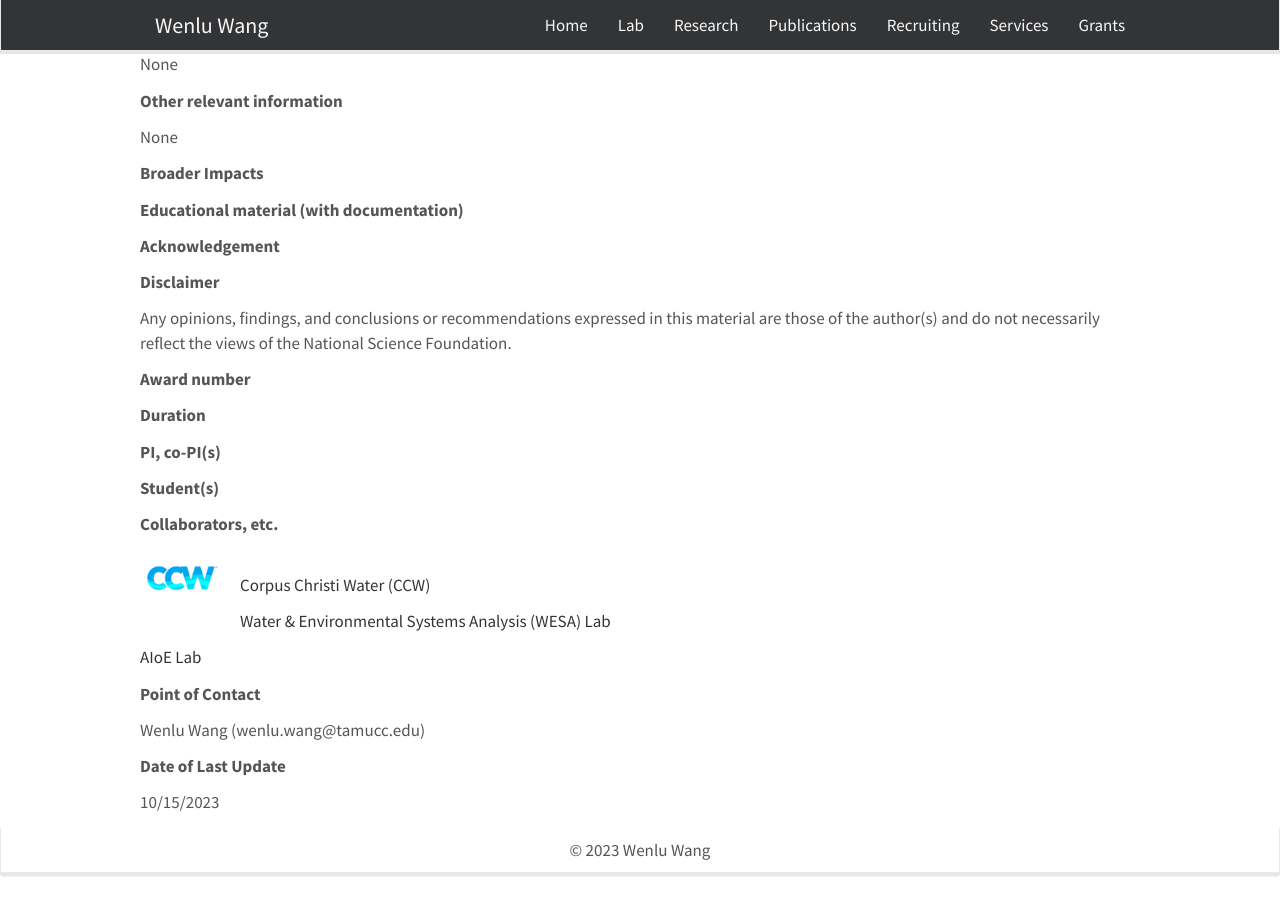
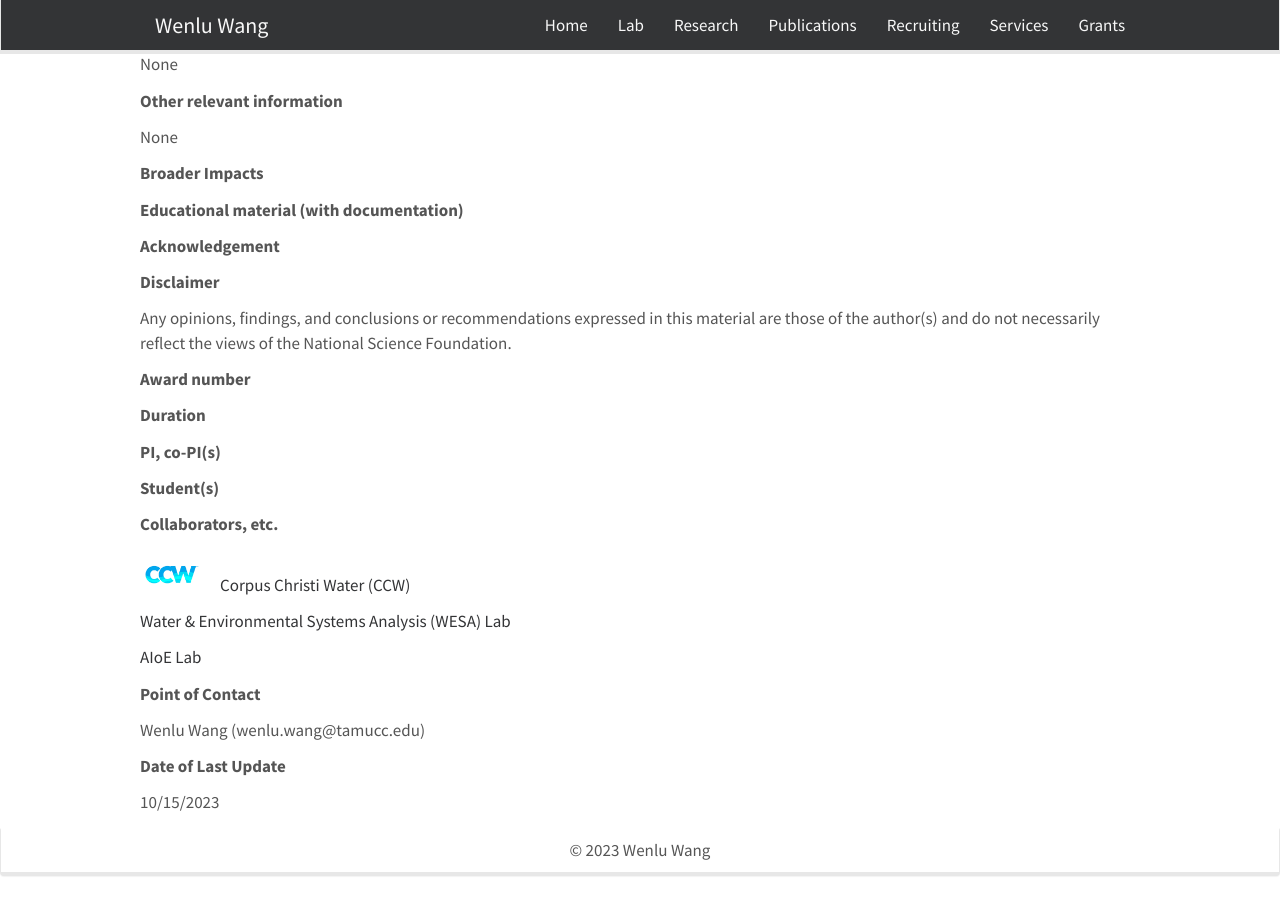
Before and after one commit to WENLU-W/WENLU-W.github.io, a Jekyll site: the page built from docs/_posts/2023-10-01-ai4hydro.md, in a window 1280 px wide and 900 px high, scrolled down 784 px. Built offline with Jekyll 4.4.1, drawn with Linux system fonts in a browser that asks for light colours; nearby versions of some CDN libraries.

Commit message:
Update 2023-10-01-ai4hydro.md

```diff
--- a/docs/_posts/2023-10-01-ai4hydro.md
+++ b/docs/_posts/2023-10-01-ai4hydro.md
@@ -55,7 +55,7 @@ categories: Project
 
 **Collaborators, etc.**
 
-   <img align="left" src="{{ site.url }}{{ site.baseurl }}/images/ccw.png" width="80px" style="margin-right:20px">
+   <img align="left" src="{{ site.url }}{{ site.baseurl }}/images/ccw.png" width="60px" style="margin-right:20px">
    <br> [Corpus Christi Water (CCW)](https://www.cctexas.com/departments/water-department)
 
    [Water & Environmental Systems Analysis (WESA) Lab](https://www.wesalab.com/)
```
